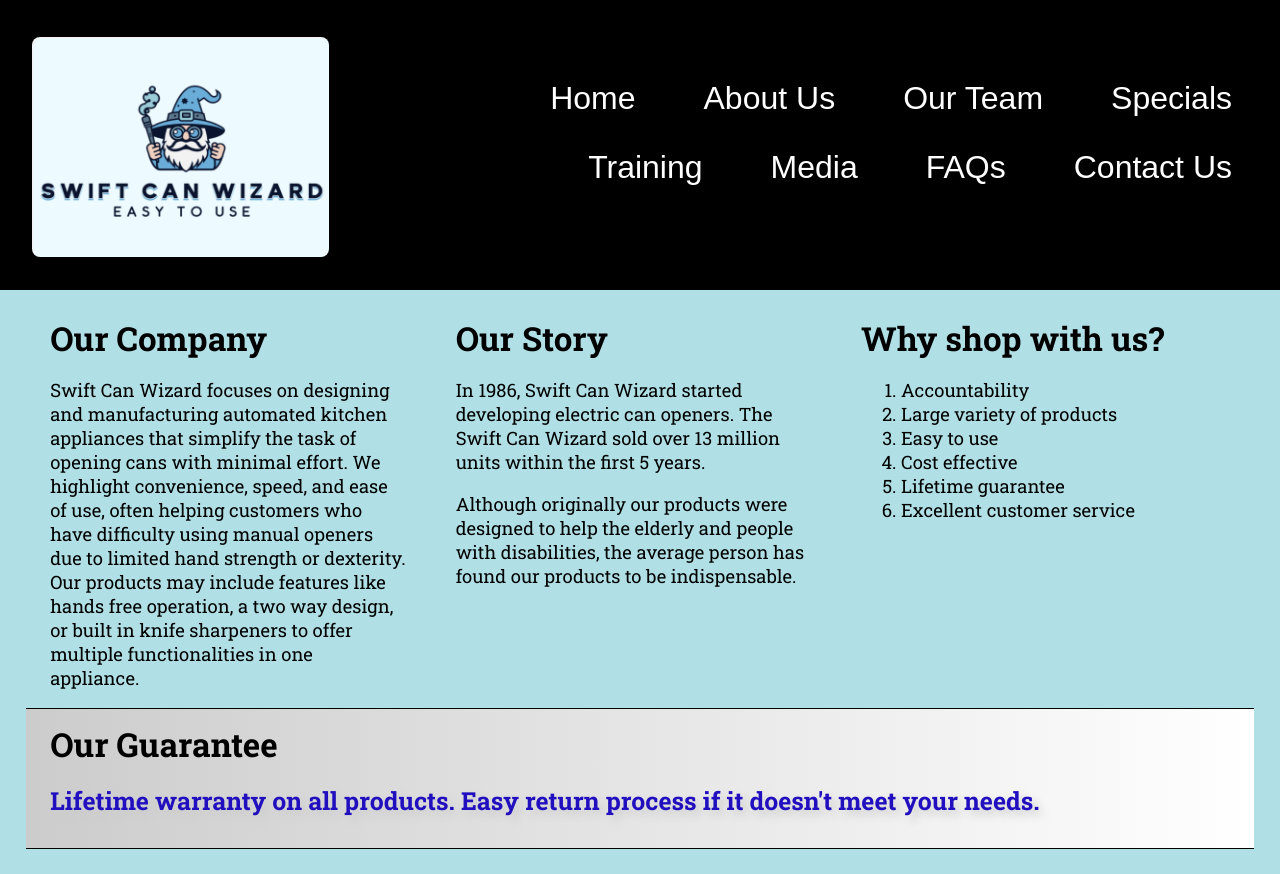
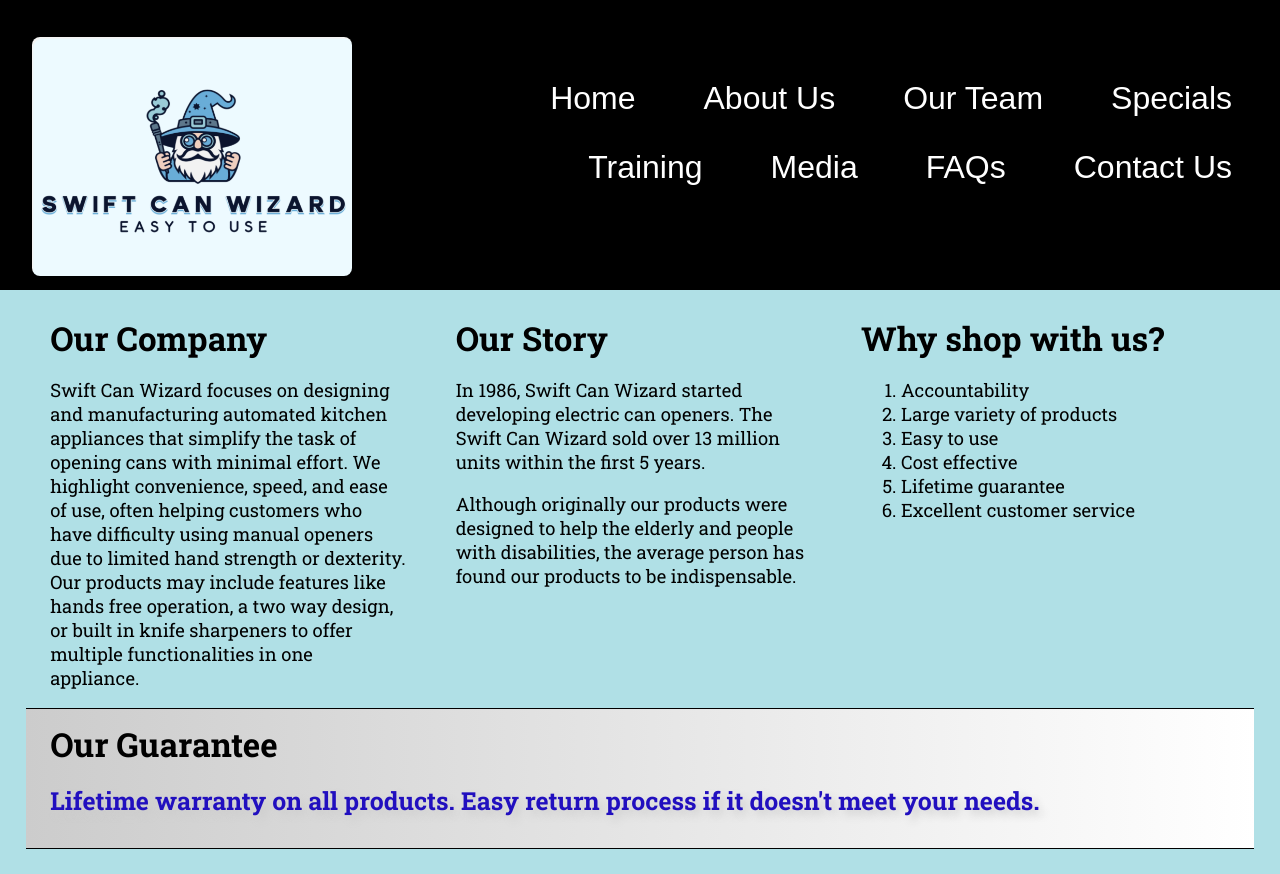
Before and after one commit to LCSF2526/lcsf2526, a plain HTML site: page about.html in a window 1280 px wide. Drawn offline with Linux system fonts and the light colour scheme; a web font is replaced by a local one.

Commit message:
Update about.html

```diff
--- a/about.html
+++ b/about.html
@@ -23,7 +23,7 @@ Index Page
 
     <header>
         <h1>Electric Can Openers</h1>
-        <a href="index.html"><img src="images/can-wizard.png" alt="Swift Can Wizard Logo" id="logo" height="220" width="297"></a>
+        <a href="index.html"><img src="images/can-wizard.png" alt="Swift Can Wizard Logo" id="logo"></a>
     </header>
 
         <nav>
@@ -81,4 +81,5 @@ Index Page
     </footer>
 
 </body>
+
 </html>
```
